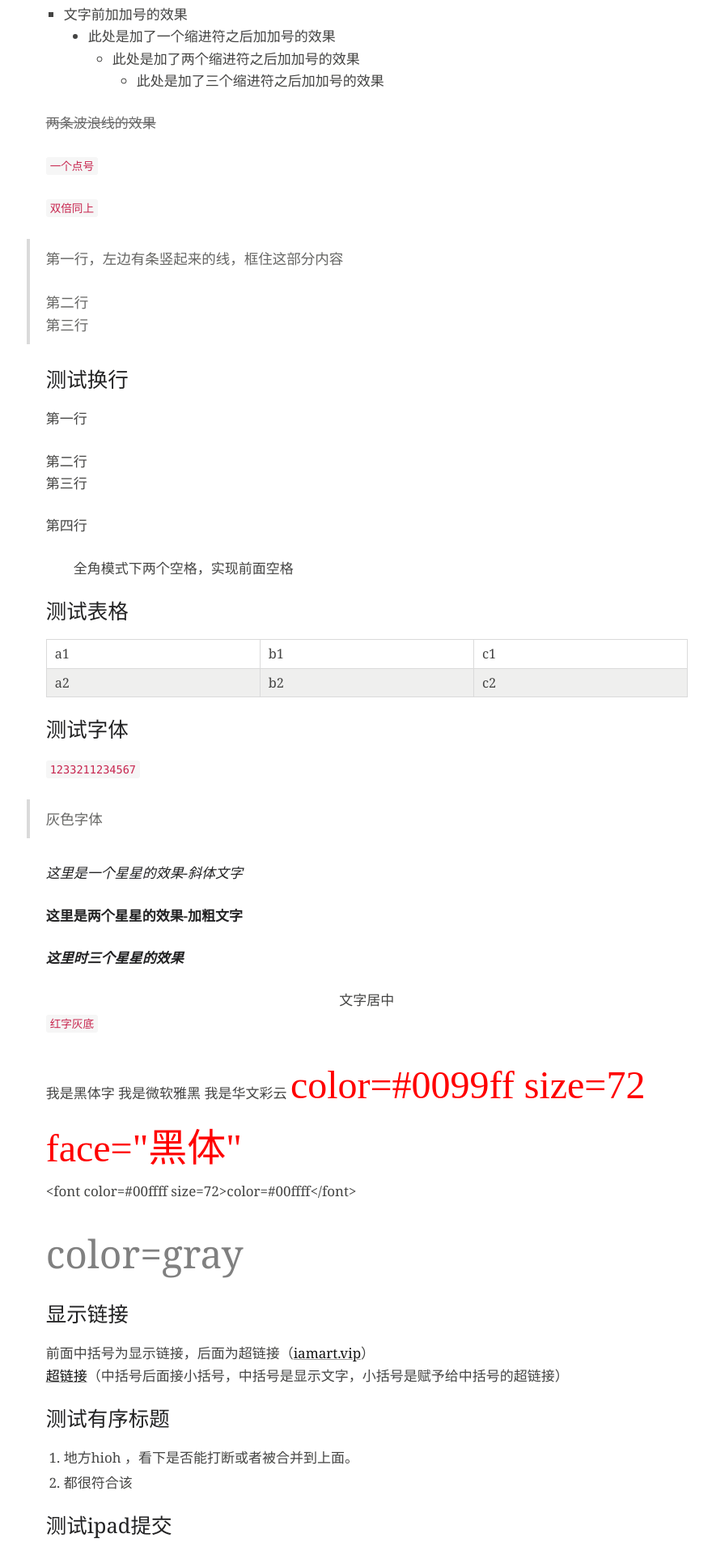
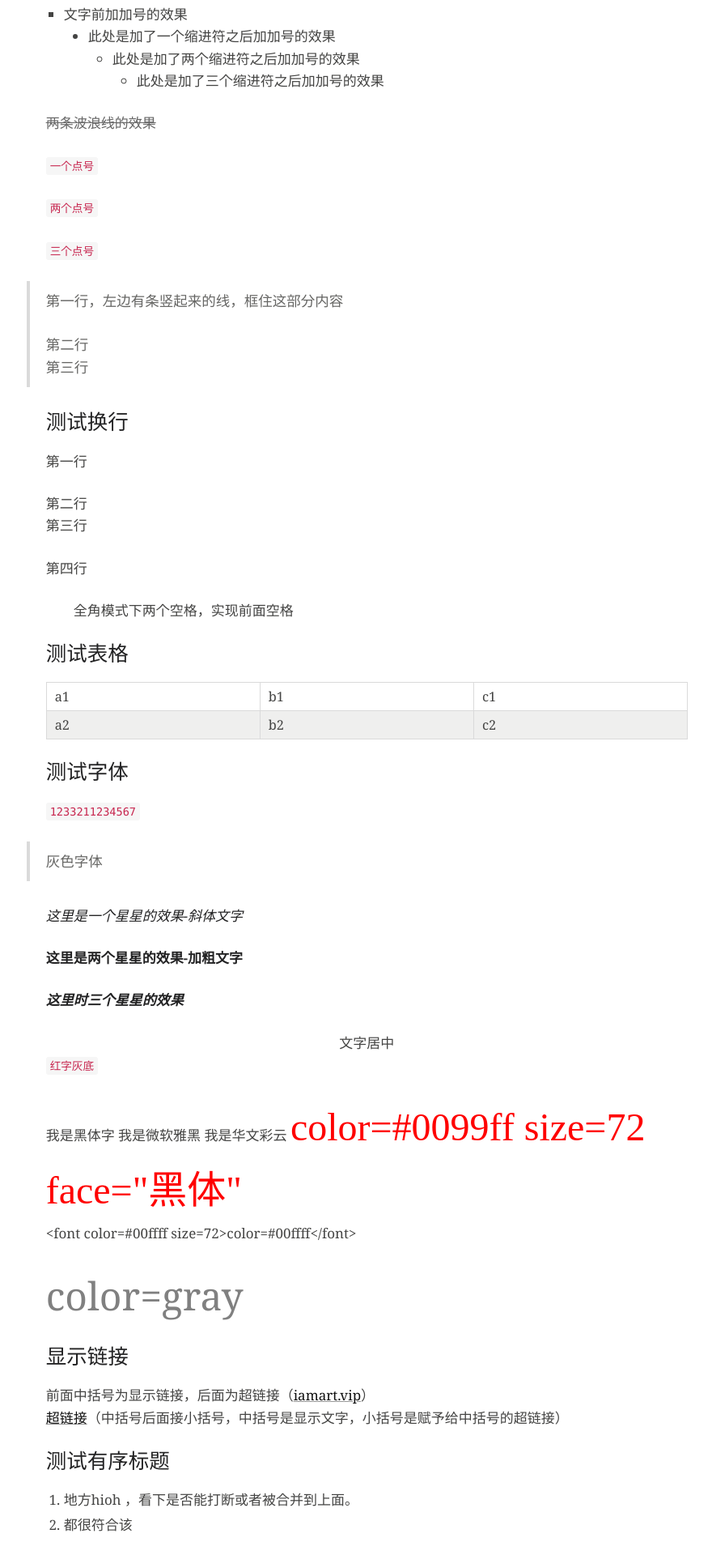
Before and after one commit to vingeart/vingeart.github.io, a Jekyll site: the page built from _posts/2015-09-06-测试文章各项内容.md, in a window 1280 px wide. Shown: the part 811-2731 px from the top of the page at 81% size, without its empty margins (400-1280 px from the left). Built offline with Jekyll 4.4.1, drawn with Linux system fonts in a browser that asks for light colours; comment, search, counter and statistics services are not loaded.

Commit message:
测试插入代码

````diff
--- a/_posts/2015-09-06-测试文章各项内容.md
+++ b/_posts/2015-09-06-测试文章各项内容.md
@@ -49,7 +49,9 @@ published: True
 
 `一个点号`
 
-``双倍同上``
+``两个点号``
+
+```三个点号```
 
 <blockquote>
 <p>
````
Also changed, not shown: _posts/Unity/2017-9-30-Shader-能量槽.md (+2 -0 lines).
